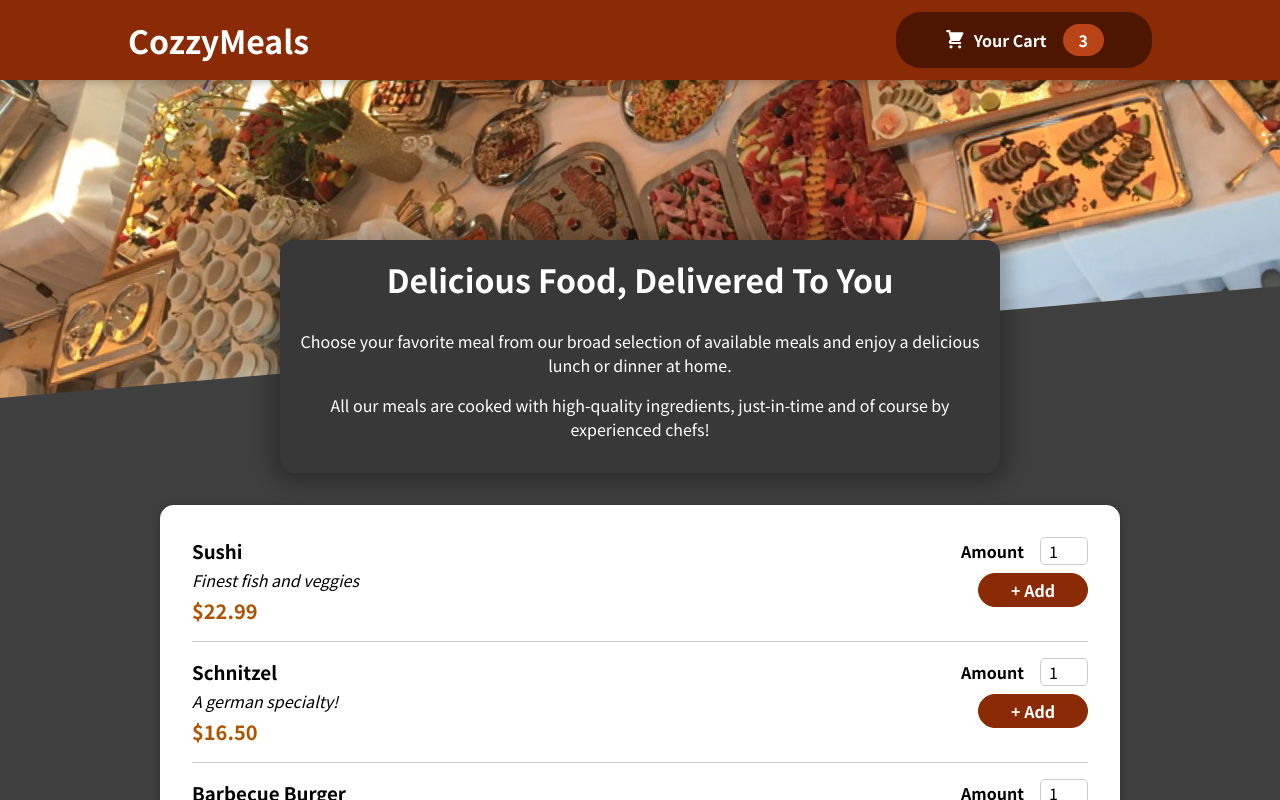
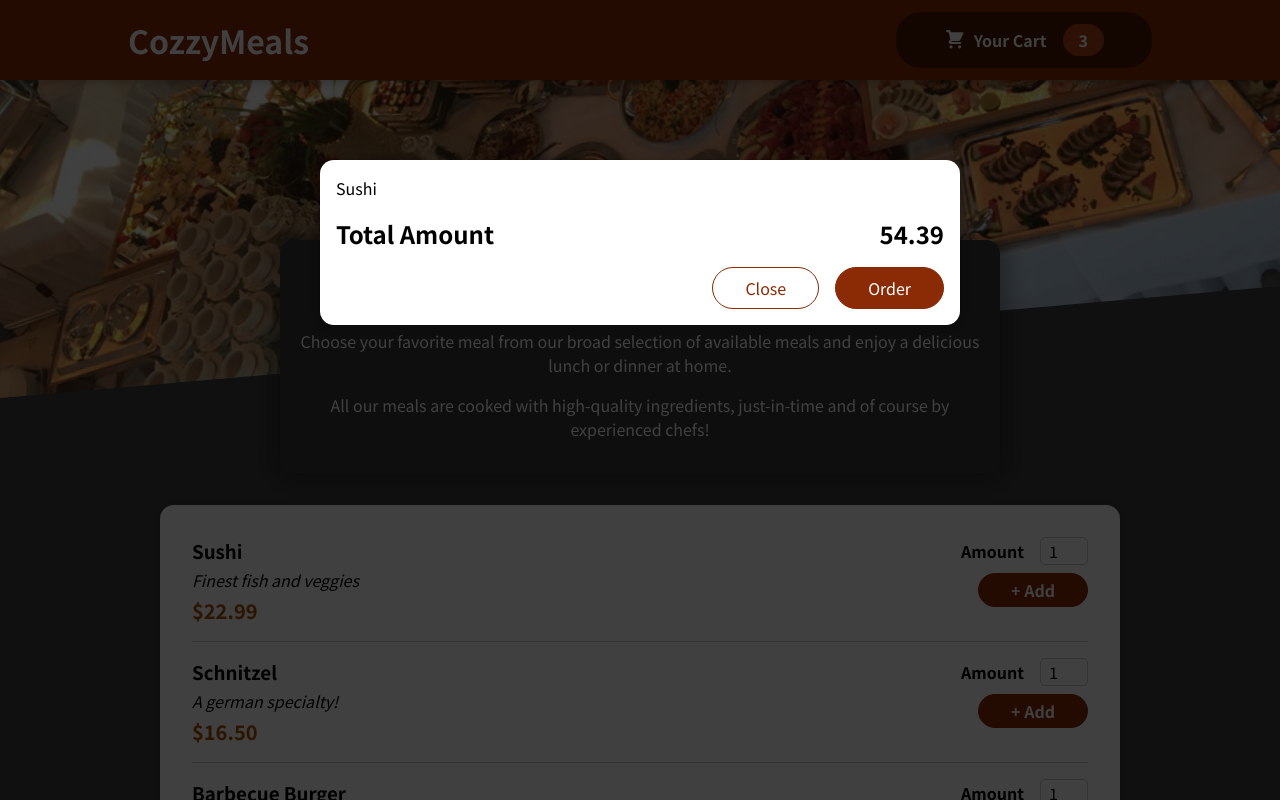
Before and after one commit to tonynnabs/react-food-app, a React (Create React App) app: page / in a window 1280 px wide. Shown: the top 800 px of the page. Built offline with nearby package versions, Linux system fonts and the light colour scheme.

Commit message:
cart modal 2/2

```diff
--- a/public/index.html
+++ b/public/index.html
@@ -28,6 +28,7 @@
   </head>
   <body>
     <noscript>You need to enable JavaScript to run this app.</noscript>
+    <div id="overlays"></div>
     <div id="root"></div>
     <!--
       This HTML file is a template.
--- a/src/App.js
+++ b/src/App.js
@@ -1,10 +1,12 @@
 import React from "react";
+import Cart from "./components/Cart/Cart";
 import Header from "./components/Layout/Header";
 import Meals from "./components/Meals/Meals";
 
 function App() {
   return (
     <React.Fragment>
+      <Cart/>
       <Header />
       <Meals/>
     </React.Fragment>
--- a/src/components/Cart/Cart.js
+++ b/src/components/Cart/Cart.js
@@ -1,4 +1,5 @@
 import classes from "./Cart.module.css";
+import Modal from './../UI/Modal';
 
 const Cart = (props) => {
   const cartItems = (
@@ -9,7 +10,7 @@
     </ul>
   );
   return (
-    <div>
+    <Modal>
       {cartItems}
       <div className={classes.total}>
         <span>Total Amount</span>
@@ -19,6 +20,8 @@
         <button className={classes["button--alt"]}>Close</button>
         <button className={classes.button}>Order</button>
       </div>
-    </div>
+    </Modal>
   );
 };
+
+export default Cart;
--- /dev/null
+++ b/src/components/UI/Modal.js
@@ -0,0 +1,25 @@
+import classes from "./Modal.module.css";
+import { Fragment } from "react";
+import ReactDom from "react-dom";
+
+const Backdrop = (props) => {
+  return <div className={classes.backdrop} />;
+};
+
+const ModalOverlay = (props) => {
+  return (
+    <div className={classes.modal}>
+      <div className={classes.content}>{props.children}</div>
+    </div>
+  );
+};
+
+const portElement = document.getElementById('overlays');
+const Modal = props => {
+    return <Fragment>
+        {ReactDom.createPortal(<Backdrop />, portElement)}
+        {ReactDom.createPortal(<ModalOverlay>{props.children}</ModalOverlay>, portElement)}
+    </Fragment>
+}
+
+export default Modal;
--- /dev/null
+++ b/src/components/UI/Modal.module.css
@@ -0,0 +1,40 @@
+.backdrop {
+    position: fixed;
+    top: 0;
+    left: 0;
+    width: 100%;
+    height: 100vh;
+    z-index: 20;
+    background-color: rgba(0, 0, 0, 0.75);
+  }
+
+  .modal {
+    position: fixed;
+    top: 20vh;
+    left: 5%;
+    width: 90%;
+    background-color: white;
+    padding: 1rem;
+    border-radius: 14px;
+    box-shadow: 0 2px 8px rgba(0, 0, 0, 0.25);
+    z-index: 30;
+    animation: slide-down 300ms ease-out forwards;
+  }
+
+  @media (min-width: 768px) {
+    .modal {
+      width: 40rem;
+      left: calc(50% - 20rem);
+    }
+  }
+
+  @keyframes slide-down {
+    from {
+      opacity: 0;
+      transform: translateY(-3rem);
+    }
+    to {
+      opacity: 1;
+      transform: translateY(0);
+    }
+  }
```
Also changed, not shown: 1 other file (tests, documents, lock files or other folders).
